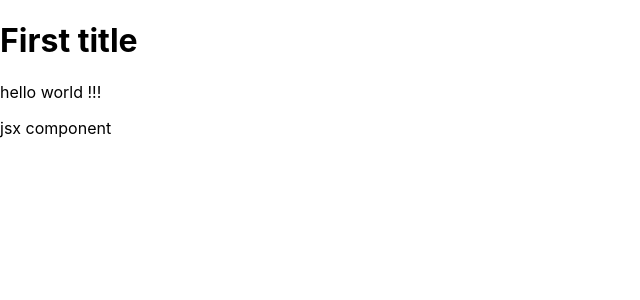
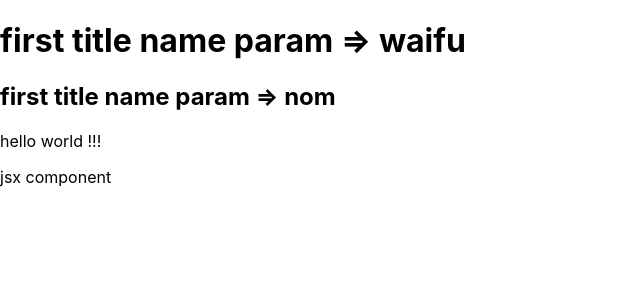
Before and after one commit to akkoga/first_react_app, a React (Create React App) app in the folder memory/: page / in a window 1280 px wide. Shown: the top 300 px of the page, without its empty margins (0-640 px from the left). Built offline with nearby package versions, Linux system fonts and the light colour scheme.

Commit message:
first props

```diff
--- a/memory/src/index.js
+++ b/memory/src/index.js
@@ -30,12 +30,18 @@ ReactDOM.render(
 //----------------------------------------
 
 //creation d'un composant pour le h1
-function FirstTitle(){
-  return React.createElement('h1', {}, 'First title')
+//premieres props
+//le parametre name a comme valeur par defaut nom
+//si laissez sans  ='value' alors la valeur par defaut sera null
+function FirstTitle({name = 'nom'}){
+  return <span>first title name param => {name}</span>
 }
 
 ReactDOM.render(
-  React.createElement(FirstTitle),
+  <div>
+    <h1><FirstTitle name="waifu" /></h1>
+    <h2><FirstTitle /></h2>
+  </div>,
   document.getElementById('titre')
 )
 //---------------------------------------
```
